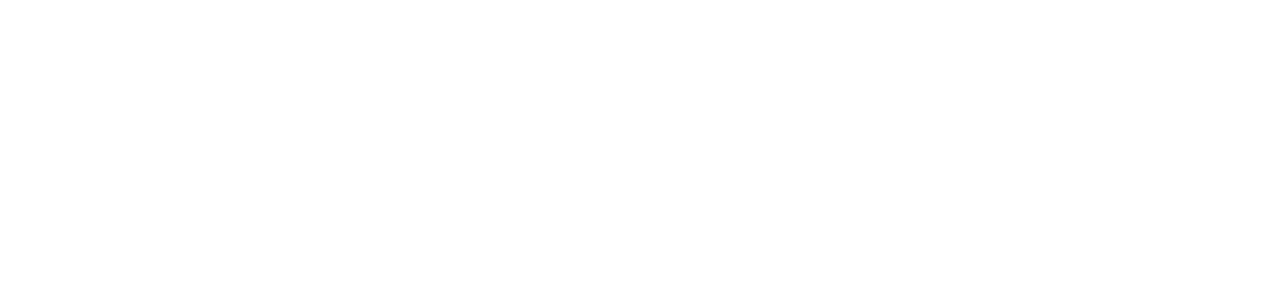
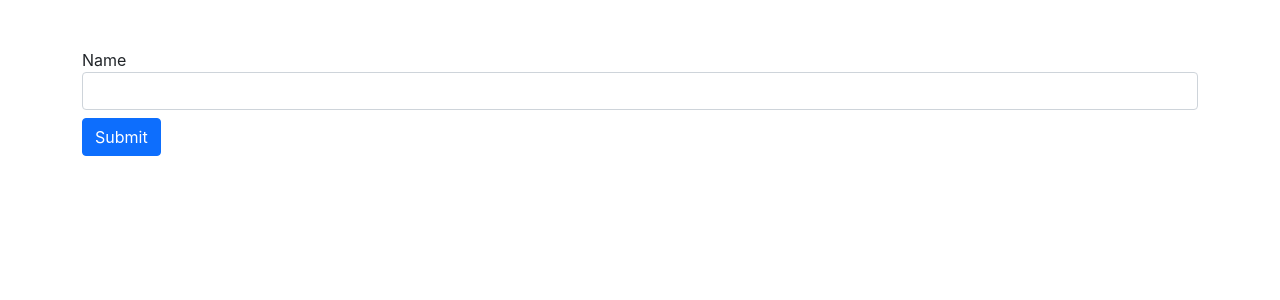
Before and after one commit to Object-ions/react-hooks-sandbox, a React (Create React App) app: page / in a window 1280 px wide. Shown: the top 300 px of the page. Built offline with nearby package versions, Linux system fonts and the light colour scheme.

Commit message:
Add useRef to a a form input

```diff
--- a/src/App.js
+++ b/src/App.js
@@ -1,5 +1,11 @@
+import UseRefExample1 from './components/UseRefExample1';
+
 function App() {
-  return <div className="App"></div>;
+  return (
+    <div className="container mt-5">
+      <UseRefExample1 />
+    </div>
+  );
 }
 
 export default App;
--- /dev/null
+++ b/src/components/UseRefExample1.js
@@ -0,0 +1,36 @@
+import { useRef } from 'react';
+
+/*
+when we change the reference value we don't re-render the component like we do with set state value
+
+When you change the value of a ref, it does not trigger a component re-render. The useRef hook is primarily used for accessing DOM elements directly, and it can also be used to store any mutable value that does not cause a re-render when updated. This is particularly useful for keeping track of values across renders without causing additional renders, unlike state updates with useState, which always cause a re-render.
+*/
+
+const UseRefExample1 = () => {
+  const inputRef = useRef();
+
+  const onSubmit = (e) => {
+    e.preventDefault();
+    console.log(inputRef.current.value);
+    inputRef.current.value = null;
+    inputRef.current.style.border = '1px dashed red';
+    inputRef.current.focus();
+  };
+
+  return (
+    <form onSubmit={onSubmit}>
+      <label htmlFor="name">Name</label>
+      <input
+        ref={inputRef}
+        type="text"
+        className="form-control mb-2"
+        id="name"
+      />
+      <button type="submit" className="btn btn-primary">
+        Submit
+      </button>
+    </form>
+  );
+};
+
+export default UseRefExample1;
```
